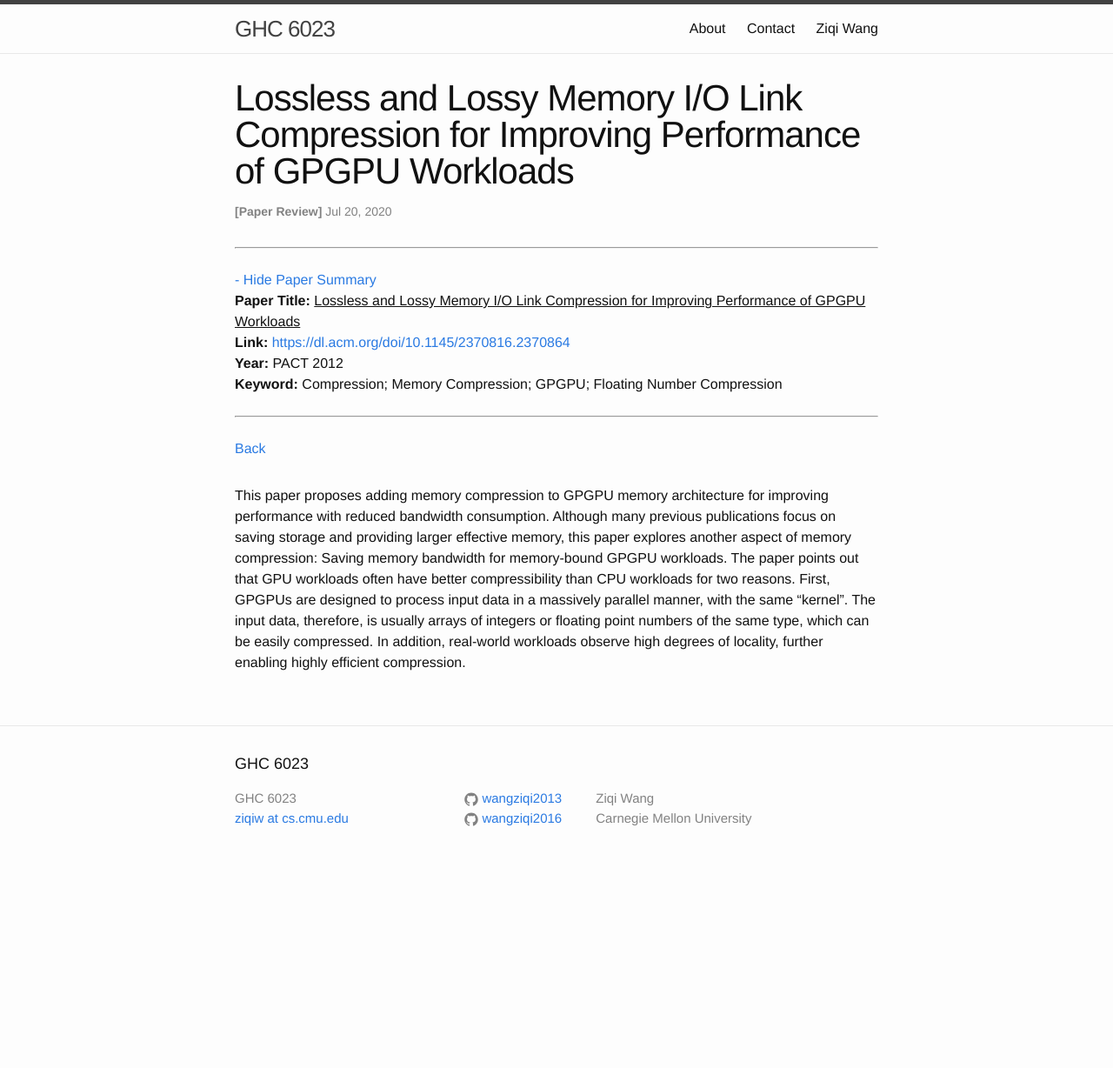
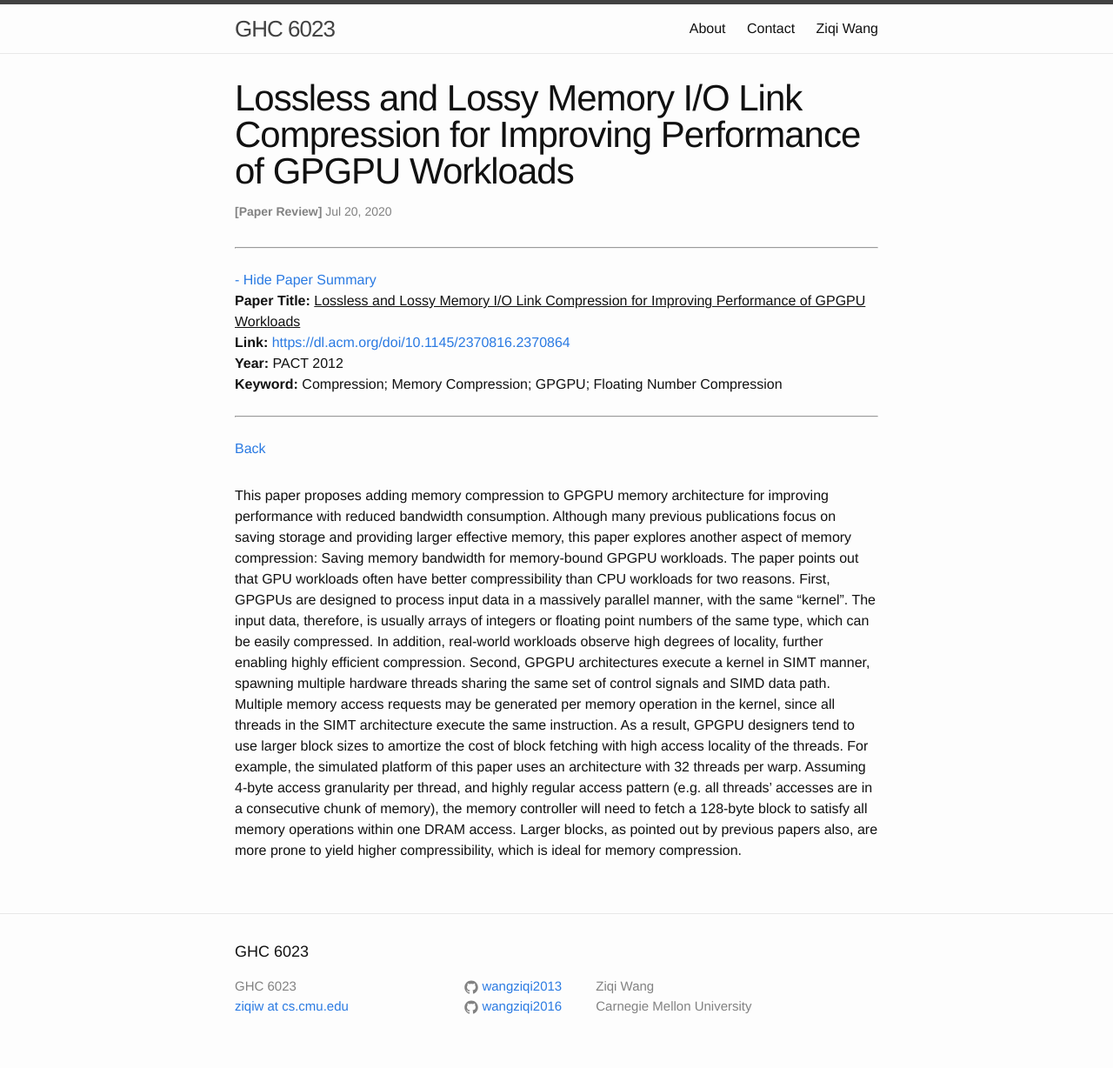
Before and after one commit to wangziqi2013/wangziqi2013.github.io, a Jekyll site: the page built from _posts/2020-07-19-loseless-and-lossy-memory-io-link-compression.markdown, in a window 1280 px wide. Shown: the whole page at 87% size. Built offline with Jekyll 4.4.1, drawn with Linux system fonts in a browser that asks for light colours; before the commit the page ends 1012 px from its top, so only the background shows below that.

Commit message:
Finish motivation

```diff
--- a/_posts/2020-07-19-loseless-and-lossy-memory-io-link-compression.markdown
+++ b/_posts/2020-07-19-loseless-and-lossy-memory-io-link-compression.markdown
@@ -19,4 +19,12 @@ explores another aspect of memory compression: Saving memory bandwidth for memor
 out that GPU workloads often have better compressibility than CPU workloads for two reasons. First, GPGPUs are designed
 to process input data in a massively parallel manner, with the same "kernel". The input data, therefore, is usually
 arrays of integers or floating point numbers of the same type, which can be easily compressed. In addition, real-world
-workloads observe high degrees of locality, further enabling highly efficient compression.
+workloads observe high degrees of locality, further enabling highly efficient compression. Second, GPGPU architectures
+execute a kernel in SIMT manner, spawning multiple hardware threads sharing the same set of control signals and SIMD data
+path. Multiple memory access requests may be generated per memory operation in the kernel, since all threads in the SIMT
+architecture execute the same instruction. As a result, GPGPU designers tend to use larger block sizes to amortize the
+cost of block fetching with high access locality of the threads. For example, the simulated platform of this paper uses
+an architecture with 32 threads per warp. Assuming 4-byte access granularity per thread, and highly regular access pattern
+(e.g. all threads' accesses are in a consecutive chunk of memory), the memory controller will need to fetch a 128-byte
+block to satisfy all memory operations within one DRAM access. Larger blocks, as pointed out by previous papers also,
+are more prone to yield higher compressibility, which is ideal for memory compression.
```
